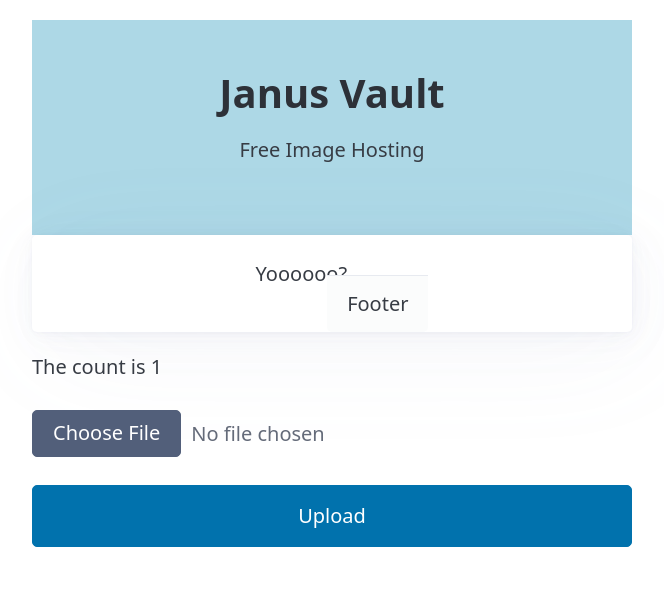
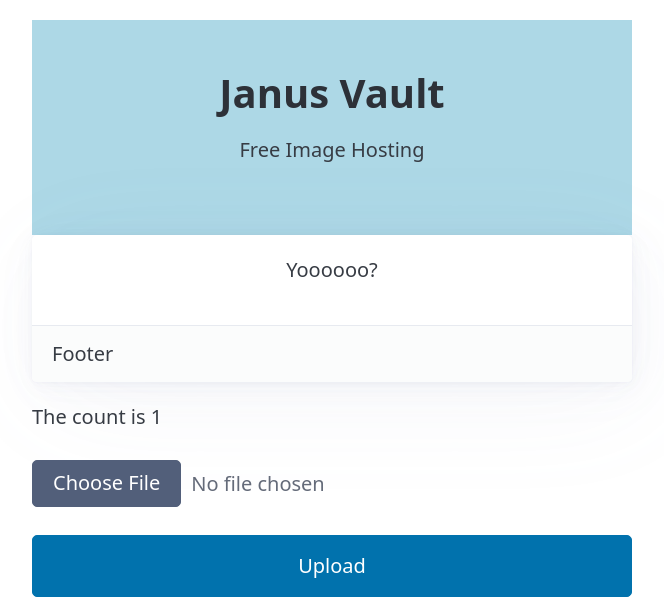
Before and after one commit to skipglide/django-deployment, a Django app: page / in a window 1280 px wide. Shown: the top 616 px of the page, without its empty margins (308-972 px from the left). Run offline with Django 5.2, Linux system fonts and the light colour scheme; data comes from the database, SQL or seed files in the repository; data that the repository does not hold is empty; some libraries are stand-ins or nearby versions.

Commit message:
refactored

```diff
--- a/app/templates/app/home.html
+++ b/app/templates/app/home.html
@@ -12,7 +12,8 @@
         <p>Free Image Hosting</p>
     </div>
 
-    <article style="display: flex; justify-content: center; align-items: center;">
+    <article>
+        <div style="display: flex; justify-content: center; align-items: center;">
         {% if post.image %}
             <img src="{{ post.image.url }}">
         {% elif post.image %}
@@ -23,6 +24,7 @@
         {% else %}
             <p>Yoooooo?</p>
         {% endif %}
+        </div>
         <footer>Footer</footer>
     </article>
 
```
